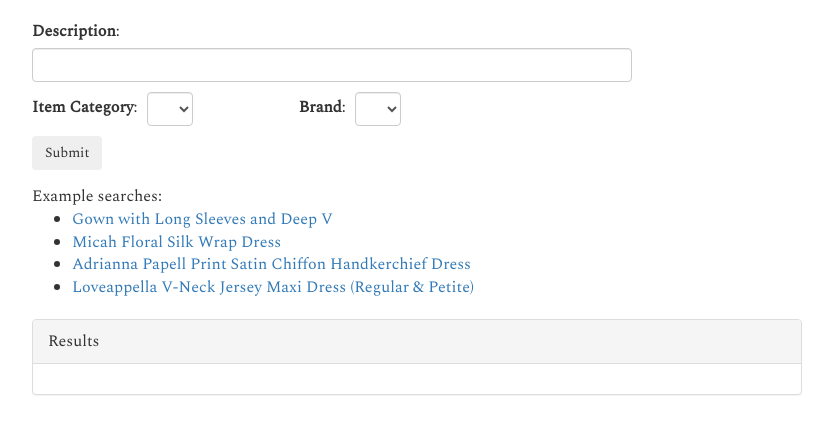
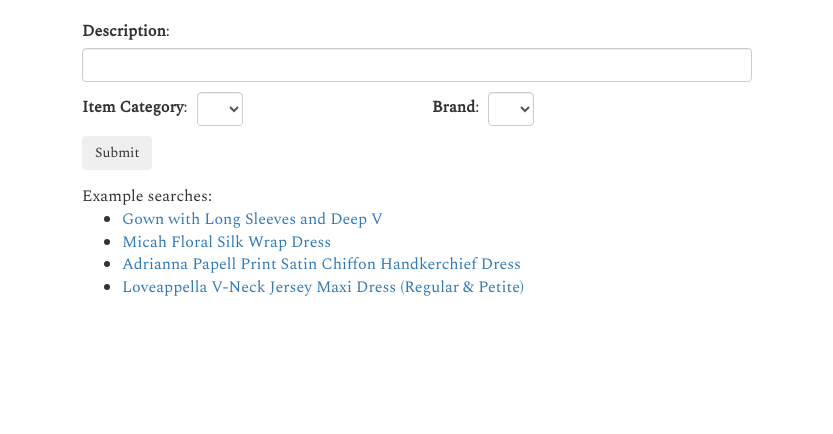
Before and after one commit to patrickspencer/regressthedress, a Flask app: template wombat/webapp/templates/index.jinja2 in a window 1280 px wide. Shown: the top 434 px of the page, without its empty margins (223-1056 px from the left). Run offline with Flask 2, Linux system fonts and the light colour scheme; the template is opened without the code that fills it: values that come from a table or form of the project are taken from there, others are empty; parts of the project's set-up code (start-up, migrations or seed data) failed here and were passed over; some libraries are stand-ins or nearby versions.

Commit message:
Update webapp

```diff
--- a/wombat/webapp/assets/sass/main.scss
+++ b/wombat/webapp/assets/sass/main.scss
@@ -34,7 +34,7 @@ body {
 /* Customize container */
 @media (min-width: 768px) {
   .container {
-    max-width: 800px;
+    max-width: 700px;
   }
 }
 .container-narrow > hr {
@@ -79,7 +79,7 @@ body {
 }
 
 #description {
-    width: 600px;
+    width: 100%;
 }
 
 body, .form-group {
--- a/wombat/webapp/static/css/main.css
+++ b/wombat/webapp/static/css/main.css
@@ -30,7 +30,7 @@ body {
 /* Customize container */
 @media (min-width: 768px) {
   .container {
-    max-width: 800px; } }
+    max-width: 700px; } }
 .container-narrow > hr {
   margin: 30px 0; }
 
@@ -67,7 +67,7 @@ body {
   .jumbotron {
     border-bottom: 0; } }
 #description {
-  width: 600px; }
+  width: 100%; }
 
 body, .form-group {
   font-family: 'Spectral', serif;
--- a/wombat/webapp/templates/index.jinja2
+++ b/wombat/webapp/templates/index.jinja2
@@ -12,11 +12,11 @@
     </div><!-- /.row -->
 
     <div id="brand_item_type_field_row" class="row">
-      <div class="col-md-4">
+      <div class="col-md-6">
           <span id="item_type_label">{{ form.item_type.label }}:</span>
           {{ form.item_type(class_='form-control') }}
       </div>
-      <div class="col-md-8">
+      <div class="col-md-6">
           <span id="brand_label">{{ form.brand.label }}:</span>
           {{ form.brand(class_='form-control') }}
       </div>
@@ -38,13 +38,13 @@
   </div><!-- /.col-md-12 -->
 </div><!-- /.row -->
 
-
-<div class="panel panel-default">
-<div class="panel-heading">Results</div>
-<div class="panel-body">
-          {% if request.method == 'POST' %}
-            {{ request.form['description'] }}
-          {% endif %}
+{% if request.method == 'POST' %}
+<div class="panel panel-success">
+  <div class="panel-heading">Results</div>
+    <div class="panel-body">
+          Predicted value for item:
+          ${{ predicted_value }} per week
+    </div>
 </div>
-</div>
+{% endif %}
 {% endblock %}
```
Also changed, not shown: wombat/webapp/views.py (+15 -2 lines), 1 other file.
